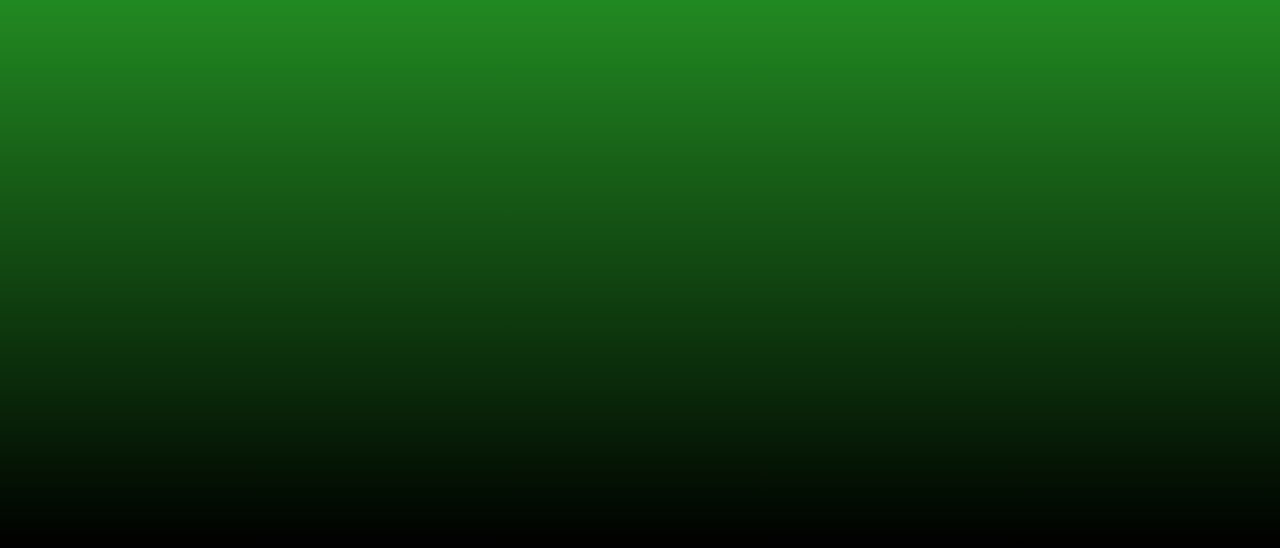
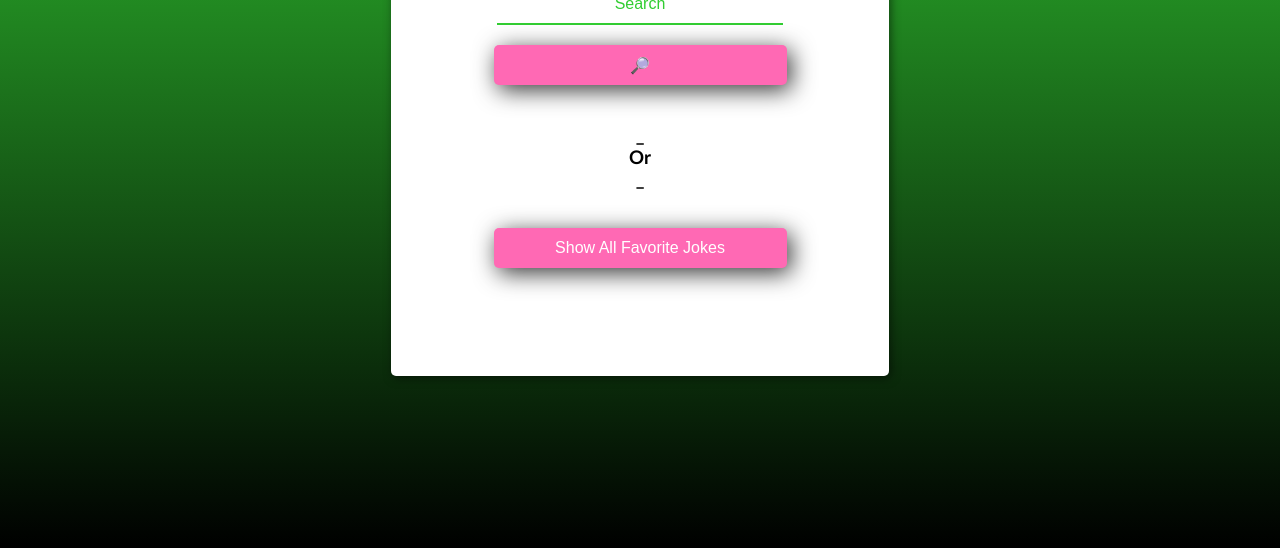
Before and after one commit to kevinegstorf/vanilla-chuck, a website: page pages/favorite_jokes.html in a window 1280 px wide. Shown: the part 268-816 px from the top of the page. Drawn offline with Linux system fonts and the light colour scheme.

Commit message:
added form styling for signup and favorites page

```diff
--- a/js/main.js
+++ b/js/main.js
@@ -31,7 +31,7 @@ function renderJokes(jokes) {
     const li = document.createElement("li");
     const div = document.createElement("div");
     const span = document.createElement("span");
-    div.classList.add("joke-card");
+    div.classList.add("card");
     span.innerHTML = "&#9825";
 
     div.appendChild(span);
--- a/pages/favorite_jokes.html
+++ b/pages/favorite_jokes.html
@@ -18,10 +18,16 @@
                 <li><a href="/pages/login.html">Login</a></li>
             </ul>
         </nav>
-        <h1>Favorite Jokes</h1>
-        <label for=""><input type="text" value="" placeholder="search">
-        </label>
-        <button>Submit</button>
+        <div class="chuck_form card favorites_card">
+            <h1>Favorite Jokes</h1>
+            <div>
+                <label for="search"><input type="text" value="" id="search" placeholder="search">
+                </label>
+                <button aria-label="search button">🔎</button>
+            </div>
+            <h3> _ <br> Or <br> _ </h3>
+            <button>Show All Favorite Jokes</button>
+        </div>
     </main>
 
 </body>
--- a/styles/styles.css
+++ b/styles/styles.css
@@ -73,7 +73,7 @@ nav ul li a:hover {
     text-decoration: none;
 }
 
-.joke-card {
+.card {
     background-color: white;
     border-radius: 5px;
     padding: 16px;
@@ -89,7 +89,7 @@ nav ul li a:hover {
      color: hotpink;
  }
 
- .sign-in {
+ .chuck_form {
     margin: 0 auto;
     margin-top: 90px;
     background-color: white;
@@ -100,13 +100,16 @@ nav ul li a:hover {
     height: 300px;
  }
 
+ .sign_up {
+     height: 430px;
+ }
  form {
     display: flex;
     flex-direction: column;
  }
 
 
- .sign-in button {
+ .chuck_form button {
     align-self: center;
     margin: 20px;
  }
@@ -116,9 +119,25 @@ nav ul li a:hover {
      font-size: 18px;
  }
 
+ .favorites_card {
+    max-width: 478px;
+    height: 455px;
+    margin-top: 30px;
+ }
+
+ .favorites_card input[type=text]{
+    max-width: 282px;
+ }
+
+ .favorites_card button {
+    width: 293px;
+ }
+
 
 input[type=text],
-input[type=password]  {
+input[type=password],
+input[type=date],
+input[type=email]{
     border: none;
     border-bottom: 2px solid limegreen;
     background-color: white;
@@ -129,6 +148,7 @@ input[type=password]  {
     align-self: center;
     font-size: 16px;
     caret-color: hotpink;
+    color: limegreen
 }
 
 *:focus {
@@ -143,18 +163,26 @@ input[type=password]  {
     background: #ffb7b7; /* Gecko Browsers */
 }
 
+::placeholder { /* Chrome, Firefox, Opera, Safari 10.1+ */
+    color: limegreen;
+  }
+
 ::-webkit-input-placeholder {
     text-align: center;
+    color: limegreen;
 }
 
 :-moz-placeholder { /* Firefox 18- */
     text-align: center;
+    color: limegreen;
 }
 
 ::-moz-placeholder {  /* Firefox 19+ */
     text-align: center;
+    color: limegreen;
 }
 
 :-ms-input-placeholder {
     text-align: center;
+    color: limegreen;
 }
```
Also changed, not shown: pages/login.html (+1 -1 lines), pages/signup.html (+19 -1 lines), README.md.
